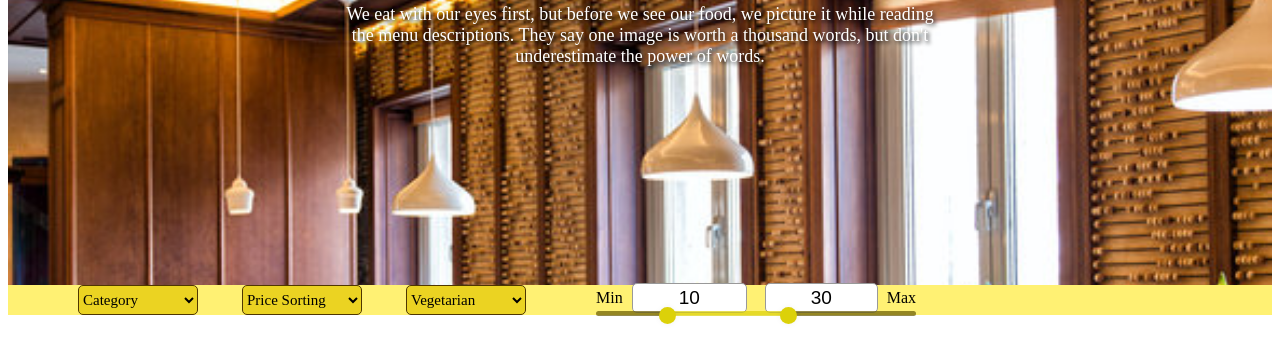
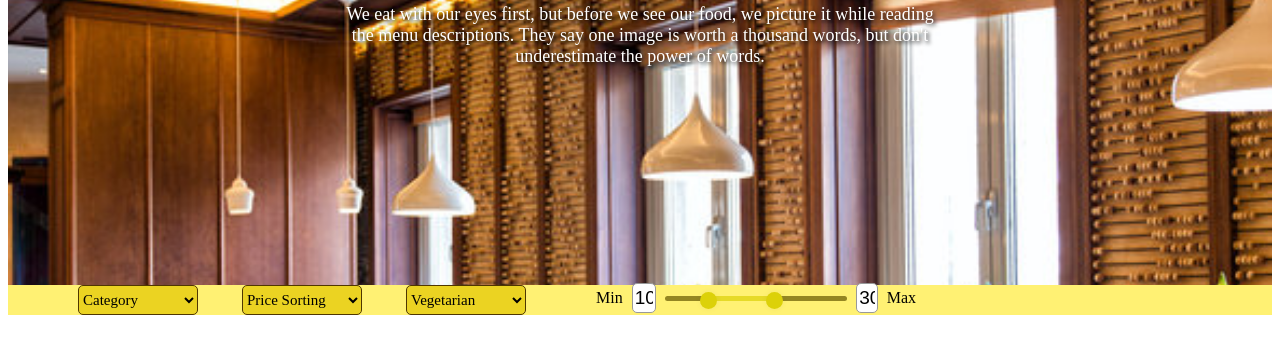
Before and after one commit to LaurentiuTusa/WP-week-1, a website: page index.html in a window 1280 px wide. Shown: the part 123-475 px from the top of the page. Drawn offline with nearby package versions, Linux system fonts and the light colour scheme.

Commit message:
fixed range slider, added filter based on price range

```diff
--- a/index.html
+++ b/index.html
@@ -2,13 +2,11 @@
 <html>
     <head>
         <link rel="stylesheet" href="style.css">
-        <script src="myscripts.js" defer></script>
-
-        <link href="nouislider.css" rel="stylesheet">
-        <script src="nouislider.js" defer></script>
+        <script src="script.js" defer></script>
         <title>Food shop</title>
     </head>
 
+<!-- header -->
     <header>
         <div id="img-background"></div>
         <h1 id="ord-txt">Ordering food</h1>
@@ -16,6 +14,7 @@
         <h3 id="logo-name">Fire delight</h3>
         <hr id="sep1">
 
+<!-- top menu -->
         <ul class="menu">
             <li><a href="default.asp">Home</a></li>
             <li><a href="news.asp">About</a></li>
@@ -29,7 +28,10 @@
 
     </header>
 
+<!-- body -->
     <body>
+
+<!-- filters -->
         <div id="filter-div">
             <select name="category" id="category">
                 <option value="pizza">Pizza</option>
@@ -52,34 +54,16 @@
                 <option value="none" selected disabled hidden>Vegetarian</option>
             </select>
 
-            <!-- <div class="slidecontainer">
-
-                <input type="range" min="1" max="100" value="50" class="slider" id="myRange"></div>
-                <p>Value: <span id="sliderValue"></span></p>
-
-            </div> -->
-
-            <!-- <div class="price-filter">
-                <p id="min-slider"></p>
-                <div id="uislider"></div>
-                <p id="max-slider"></p>
-            </div>
-
-            <div id="slider"></div> -->
-
+<!-- price range -->
             <div class="wrapper">
                 <div class="price-input">
                   <div class="field">
                     <span>Min</span>
                     <input type="number" class="input-min" value="10">
                   </div>
-
-                  <div class="field">
-                    <input type="number" class="input-max" value="30">
-                    <span>Max</span>
-                  </div>
                 </div>
 
+                <div class="middle">
                     <div class="slider">
                         <div class="progress"></div>
                     </div>
@@ -88,17 +72,24 @@
                         <input type="range" class="range-max" min="0" max="50" value="30" step="1">
                     </div>
                 </div>
-            <script src="script.js"></script>
 
+                <div class="price-input">
+                  <div class="field">
+                    <input type="number" class="input-max" value="30">
+                    <span>Max</span>
+                  </div>
+                </div>
 
+            </div>
+        </div>
 
-
+<!-- products display -->
         <div class="products">
             <div class="individual-product">
                 <img id="product1" src="https://www.simplyrecipes.com/thmb/CWzxvl8dpC_zkjjRqEE6fBCS6DQ=/750x0/filters:no_upscale():max_bytes(150000):strip_icc():format(webp)/Simply-Recipes-Homemade-Pizza-Dough-Lead-Shot-1c-c2b1885d27d4481c9cfe6f6286a64342.jpg" alt="product1">
                 <h3 class="product-name">Pizza Buratta</h3>
                 <h4 class="product-category">Pizza</h4>
-                    <h4 class="product-price">10 $</h4>
+                <h4 class="product-price">11 $</h4>
             </div>
             <div class="individual-product">
                 <img id="product2" src="https://www.allrecipes.com/thmb/5SdUVhHTMs-rta5sOblJESXThEE=/1500x0/filters:no_upscale():max_bytes(150000):strip_icc()/11691-tomato-and-garlic-pasta-ddmfs-3x4-1-bf607984a23541f4ad936b33b22c9074.jpg" alt="product2">
@@ -122,17 +113,17 @@
                 <img id="product5" src="https://www.seriouseats.com/thmb/Fi_FEyVa3_-_uzfXh6OdLrzal2M=/1500x0/filters:no_upscale():max_bytes(150000):strip_icc()/the-best-caesar-salad-recipe-06-40e70f549ba2489db09355abd62f79a9.jpg" alt="product5">
                 <h3 class="product-name">Caesar Salad</h3>
                 <h4 class="product-category">Salad</h4>
-                    <h4 class="product-price">7.3 $</h4>
+                <h4 class="product-price">6.3 $</h4>
             </div>
         </div>
 
-        </div>
         <br>
         <br>
         <br>
         <br>
     </body>
 
+<!-- footer -->
     <footer>
         <div id="footer">
             <div id="footer-text">
--- a/script.js
+++ b/script.js
@@ -36,3 +36,48 @@ rangeInput.forEach(input =>{
         }
     });
 });
+
+
+//Price range filter
+    // Get all the product elements and store them in an array
+    const allProducts = document.querySelectorAll(".individual-product");
+
+    // Create a function to filter the products based on their prices
+    function filterProductsByPrice(minPrice, maxPrice) {
+        allProducts.forEach(product => {
+            const productPrice = parseFloat(product.querySelector(".product-price").textContent);
+            if (productPrice >= minPrice && productPrice <= maxPrice) {
+                product.style.display = "inline-block"; // Show the product
+            } else {
+                product.style.display = "none"; // Hide the product
+            }
+        });
+    }
+
+    // Attach an event listener to the input range slider
+    function updateFilteredProducts() {
+        let minPrice = parseFloat(priceInput[0].value),
+            maxPrice = parseFloat(priceInput[1].value);
+
+        if (minPrice > maxPrice) {
+            [minPrice, maxPrice] = [maxPrice, minPrice]; // Swap values if necessary
+        }
+
+        // Update the range slider based on the selected prices
+        range.style.left = ((minPrice / priceInput[0].max) * 100) + "%";
+        range.style.right = 100 - (maxPrice / priceInput[1].max) * 100 + "%";
+
+        // Filter products based on the selected price range
+        filterProductsByPrice(minPrice, maxPrice);
+    }
+
+    rangeInput.forEach(input => {
+        input.addEventListener("input", updateFilteredProducts);
+    });
+
+    priceInput.forEach(input => {
+        input.addEventListener("input", updateFilteredProducts);
+    });
+
+    // Initial display of products based on default range values
+    updateFilteredProducts();
--- a/style.css
+++ b/style.css
@@ -249,7 +249,7 @@ header {
     /* background: #fff; */
     position: absolute;
     margin-left: 50px;
-    display: inline-block;
+    display: inline-flex;
   }
 
   .price-input{
@@ -264,7 +264,7 @@ header {
     align-items: center;
   }
   .field input{
-    width: 100%;
+    width: 50%;
     height: 100%;
     outline: none;
     font-size: 19px;
@@ -286,6 +286,12 @@ header {
     align-items: center;
     justify-content: center;
   }
+
+ .middle{
+    width: 850px;
+    margin-top: 11px;
+ }
+
   .slider{
     height: 5px;
     position: relative;
```
Lines whose indentation alone changed are shown as unchanged.
